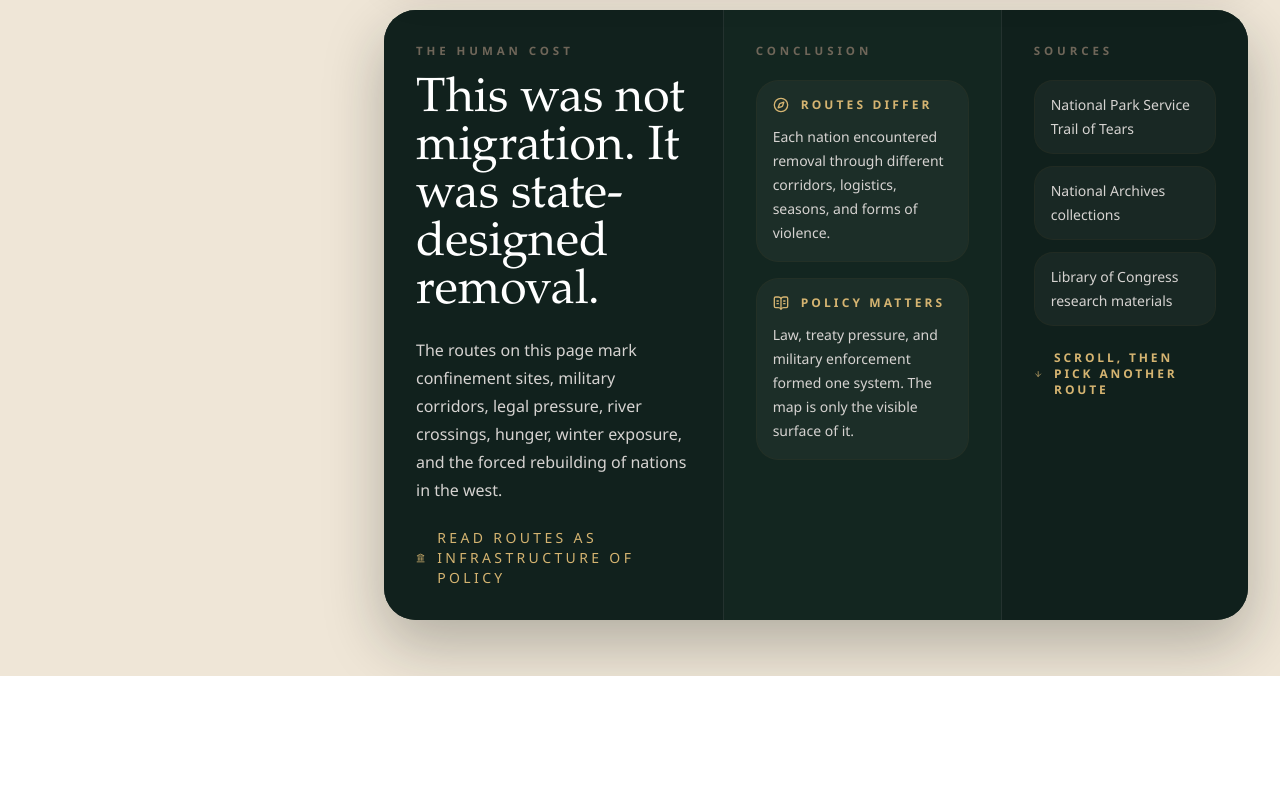
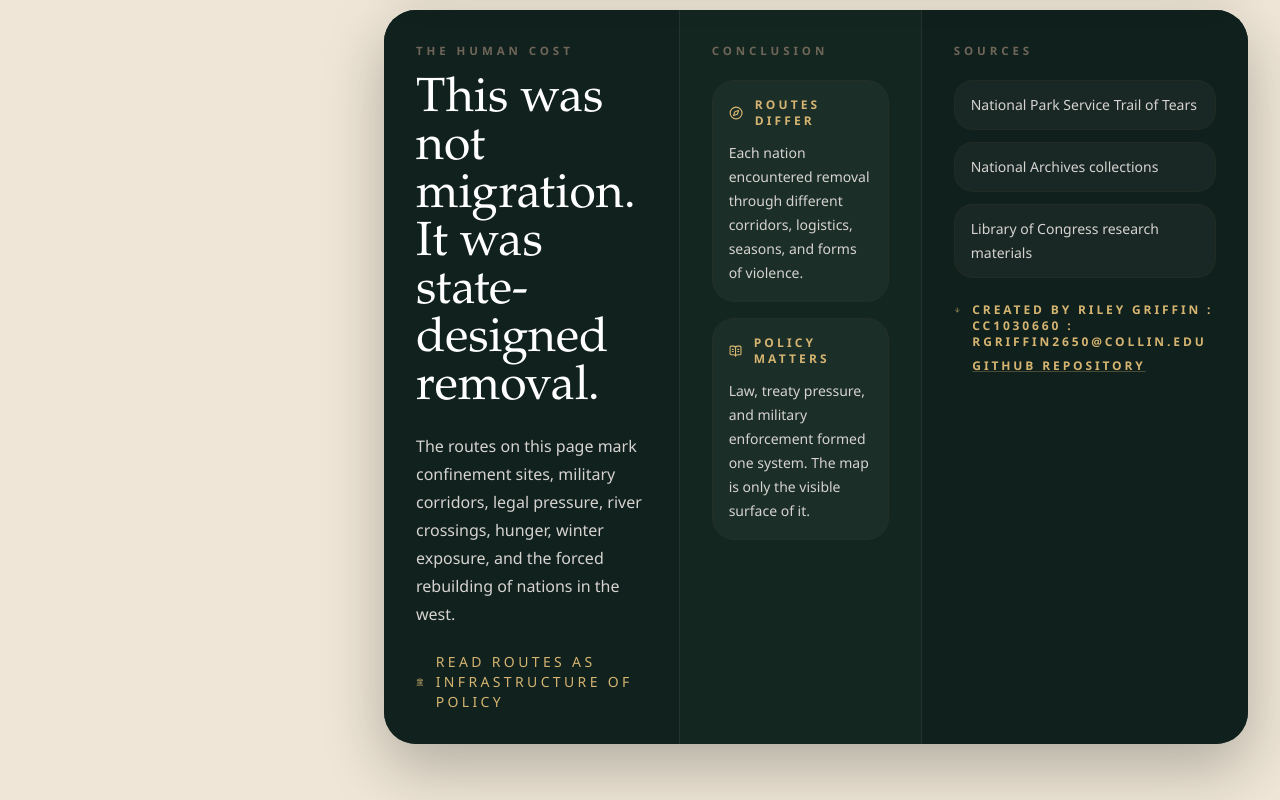
Before and after one commit to thanksother1234-create/Trail-of-Tears-Map, a React (Vite) app: page / in a window 1280 px wide. Shown: the part 2810-3610 px from the top of the page. Before the commit the page ends 3486 px from the top, so only its background shows below. Built offline with nearby package versions, Linux system fonts and the light colour scheme.

Commit message:
Updates to fix bottom of page (#7)

```diff
--- a/src/components/sections/StatementBanner.tsx
+++ b/src/components/sections/StatementBanner.tsx
@@ -81,11 +81,21 @@ export function StatementBanner() {
             </a>
           </div>
 
-          <div className="mt-6 flex items-center gap-3 text-[#d5b471]">
+          <div className="mt-6 flex gap-3 text-[#d5b471]">
             <ArrowDown className="h-4 w-4" />
-            <span className="text-xs font-semibold uppercase tracking-[0.24em]">
-              Scroll, then pick another route
-            </span>
+            <div className="flex flex-col gap-2">
+              <span className="text-xs font-semibold uppercase tracking-[0.24em]">
+                Created by Riley Griffin : CC1030660 : rgriffin2650@collin.edu
+              </span>
+              <a
+                href="https://github.com/thanksother1234-create/Trail-of-Tears-Map"
+                target="_blank"
+                rel="noreferrer"
+                className="text-xs font-semibold uppercase tracking-[0.24em] text-[#d5b471] underline decoration-[#d5b471]/30 hover:decoration-[#d5b471]"
+              >
+                GitHub repository
+              </a>
+            </div>
           </div>
         </div>
       </div>
```
